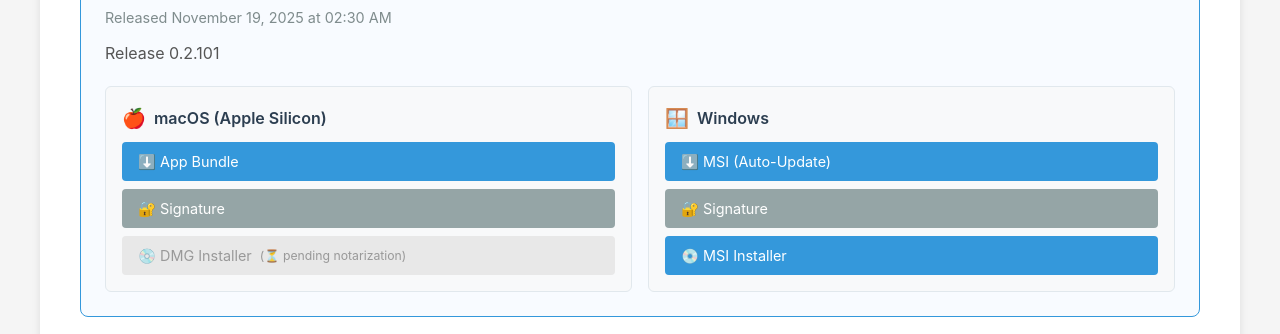
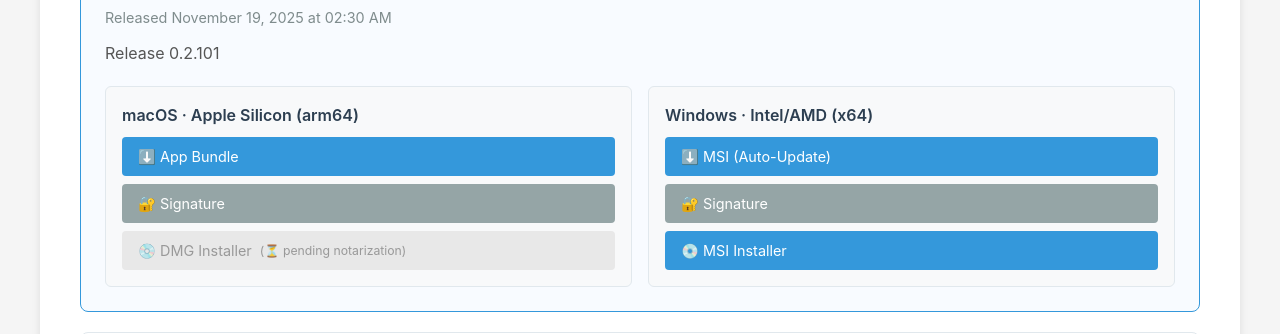
Before and after one commit to Alain1405/rostoc-updates, a plain HTML site: page updates/index.html in a window 1280 px wide. Shown: the part 266-600 px from the top of the page. Drawn offline with Linux system fonts and the light colour scheme.

Commit message:
Better naming in the download page

```diff
--- a/updates/index.html
+++ b/updates/index.html
@@ -271,21 +271,24 @@
       }
 
       function renderPlatform(name, platform) {
-        const icon =
+        const [osKey, archKey] = name.split('-');
+
+        const osLabel =
           {
-            'darwin-aarch64': '🍎',
-            'darwin-x86_64': '🍎',
-            'windows-x86_64': '🪟',
-            'linux-x86_64': '🐧',
-          }[name] || '💾';
+            darwin: 'macOS',
+            windows: 'Windows',
+            linux: 'Linux',
+          }[osKey] || osKey || 'Unknown OS';
 
-        const displayName =
+        const architecture = platform.architecture || archKey || 'unknown';
+        const archLabel =
           {
-            'darwin-aarch64': 'macOS (Apple Silicon)',
-            'darwin-x86_64': 'macOS (Intel)',
-            'windows-x86_64': 'Windows',
-            'linux-x86_64': 'Linux',
-          }[name] || name;
+            aarch64: 'Apple Silicon (arm64)',
+            arm64: 'Apple Silicon (arm64)',
+            x86_64: 'Intel/AMD (x64)',
+            amd64: 'Intel/AMD (x64)',
+            i686: 'Intel/AMD (x86, 32-bit)',
+          }[architecture] || architecture;
 
         // Build download links
         const downloadLinks = [];
@@ -362,29 +365,12 @@
 
         return `
                 <div class="platform">
-                    <div class="platform-name">
-                        <span class="platform-icon">${icon}</span>
-                        ${displayName}
-                    </div>
+                  <div class="platform-name">${osLabel} · ${archLabel}</div>
                     <div class="download-links">
                         ${downloadLinks.join('')}
                     </div>
-                    ${renderPlatformStats(platform)}
                 </div>
             `;
-      }
-
-      function renderPlatformStats(platform) {
-        const stats = [];
-
-        if (platform.size) {
-          const sizeMB = (platform.size / (1024 * 1024)).toFixed(1);
-          stats.push(`<span class="stat">📦 ${sizeMB} MB</span>`);
-        }
-
-        return stats.length > 0
-          ? `<div class="stats">${stats.join('')}</div>`
-          : '';
       }
 
       function escapeHtml(text) {
```
